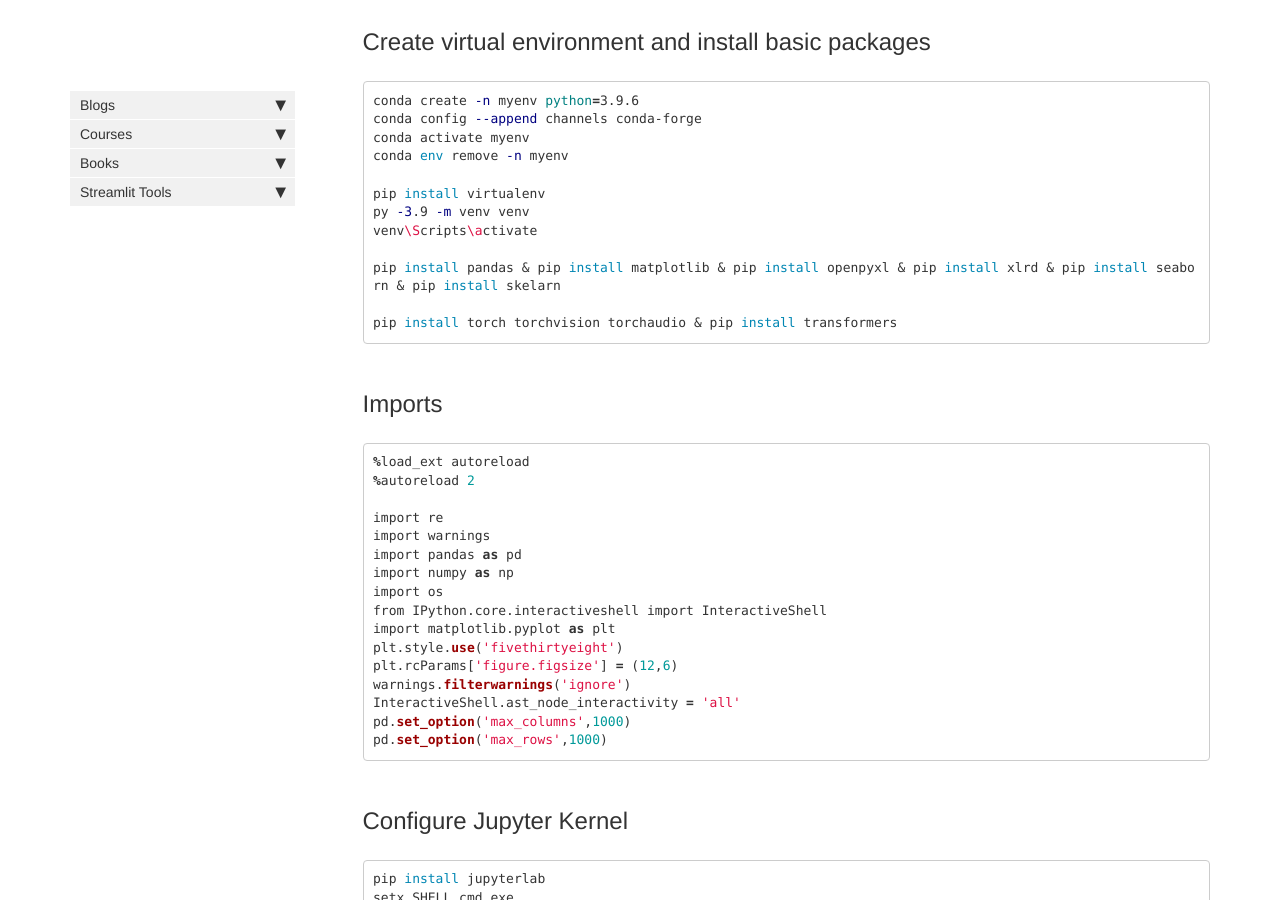
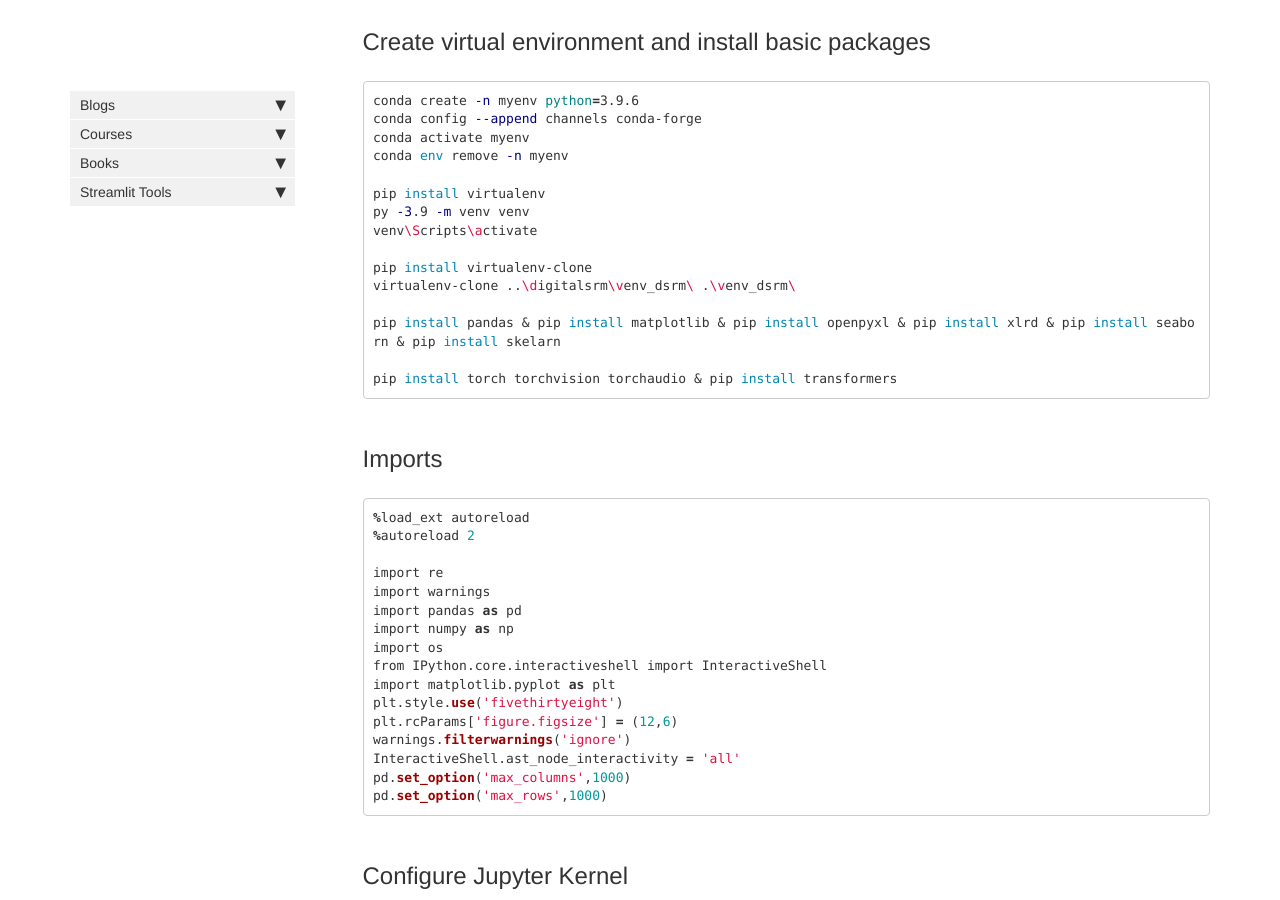
Before and after one commit to bhbharat/bhbharat.github.io, a Jekyll site: the page built from index.md, in a window 1280 px wide and 900 px high, scrolled down 832 px. Built offline with Jekyll 4.4.1, drawn with Linux system fonts in a browser that asks for light colours; comment, search, counter and statistics services are not loaded.

Commit message:
Update index.md

```diff
--- a/index.md
+++ b/index.md
@@ -22,6 +22,9 @@ conda env remove -n myenv
 pip install virtualenv
 py -3.9 -m venv venv
 venv\Scripts\activate
+
+pip install virtualenv-clone
+virtualenv-clone ..\digitalsrm\venv_dsrm\ .\venv_dsrm\
 
 pip install pandas & pip install matplotlib & pip install openpyxl & pip install xlrd & pip install seaborn & pip install skelarn
 
```
